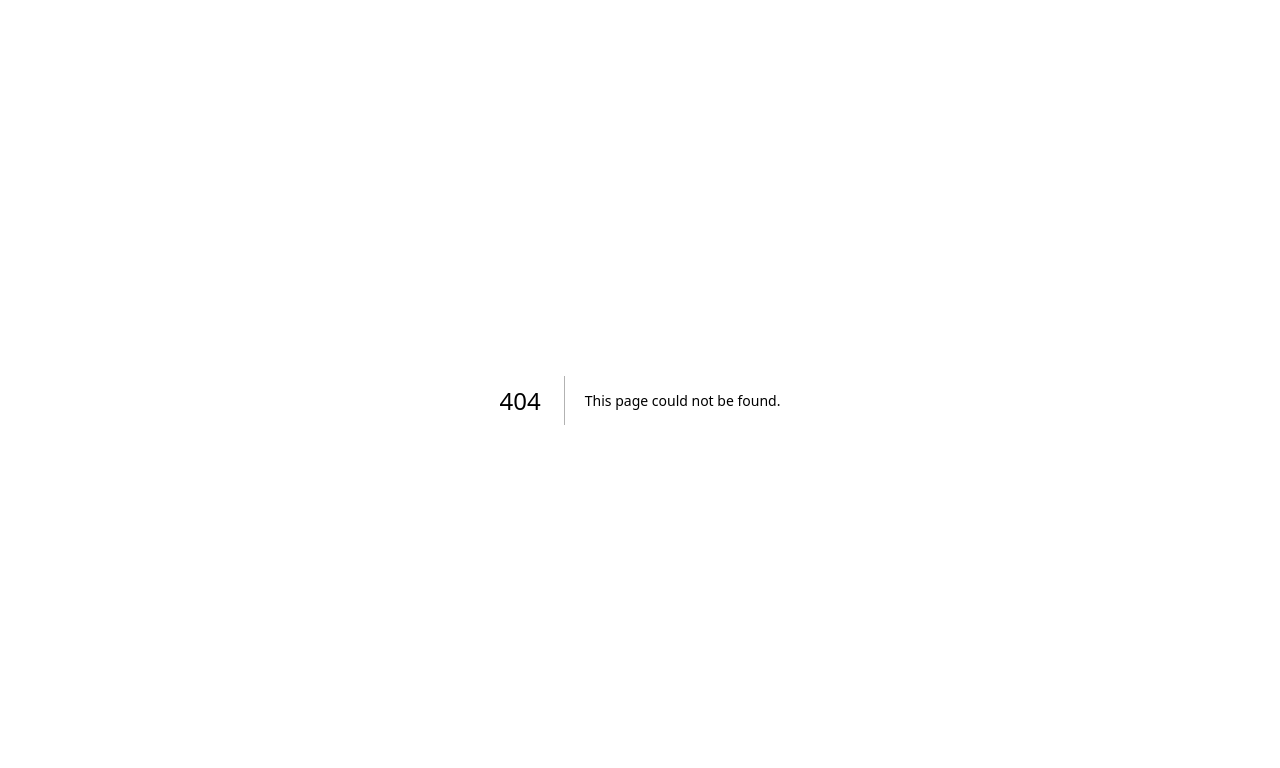
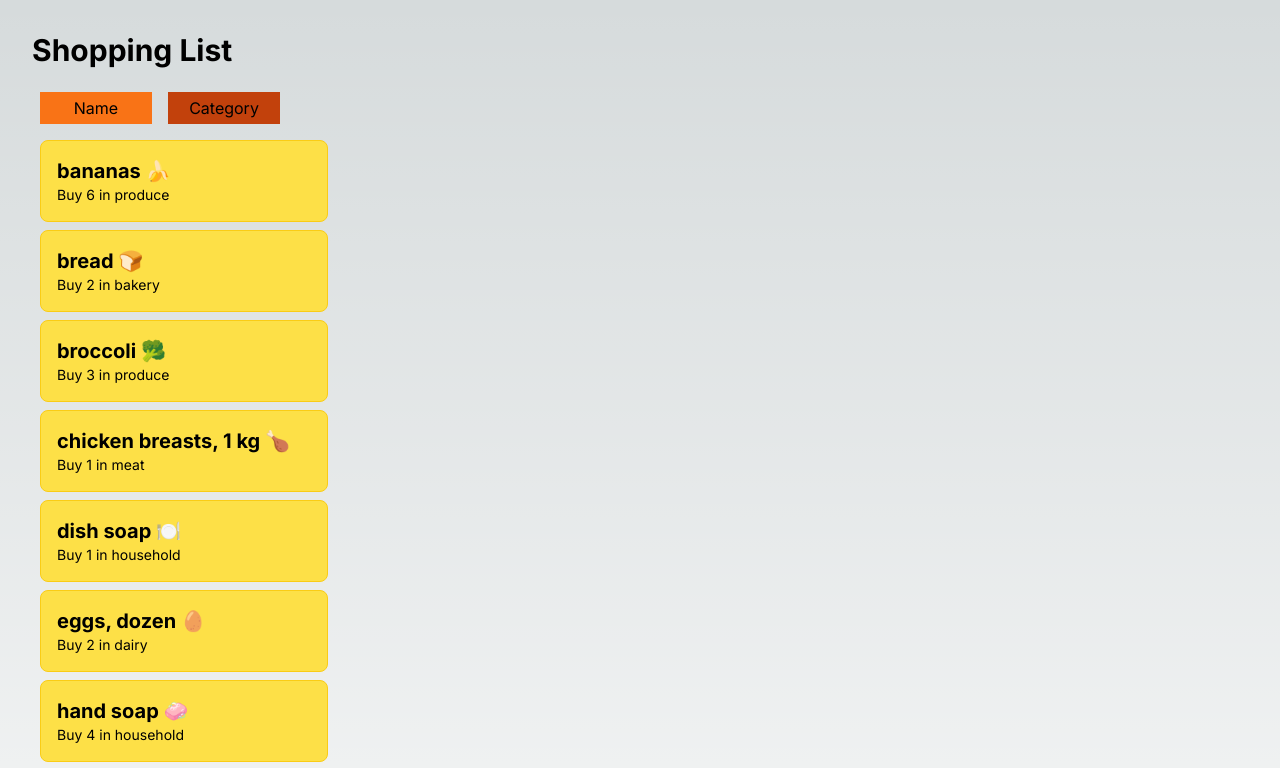
Before and after one commit to khushigaba/cprg306-assignments, a Next.js app: page /week-5 in a window 1280 px wide. Before the commit this address had no page. Shown: the top 768 px of the page. Built offline with nearby package versions, Linux system fonts and the light colour scheme.

Commit message:
Add files via upload

```diff
--- /dev/null
+++ b/app/week-5/item-list.js
@@ -0,0 +1,54 @@
+
+"use client";
+import React, { useState } from "react";
+import Item from "./item";
+import items from "./item.json";
+
+export default function ItemList() {
+  // Initialize state variable
+  const [sortBy, setSortBy] = useState("name");
+
+  let sortedItems = [...items];
+
+  // Sort the items
+  sortedItems.sort((a, b) => {
+    if (sortBy === "name") {
+      return a.name.localeCompare(b.name);
+    } else if (sortBy === "category") {
+      return a.category.localeCompare(b.category);
+    }
+  });
+
+  return (
+    <div>
+      {/* Create sort buttons */}
+      <button
+        class="bg-orange-500 p-1 m-2 w-28"
+        onClick={() => setSortBy("name")}
+      >
+        Name
+      </button>
+      <button
+        class="bg-orange-700 p-1 m-2 w-28"
+        onClick={() => setSortBy("category")}
+      >
+        Category
+      </button>
+
+      {/* Render sorted items */}
+      {sortedItems.map((item) => (
+        <div key={item.id}>
+          <ul>
+            <li class="list-none bg-yellow-300 border border-yellow-400 rounded-lg p-4 m-2 w-72">
+              <h2 class="text-xl font-bold">{item.name}</h2>
+
+              <div class="text-sm">
+                Buy {item.quantity} in {item.category}
+              </div>
+            </li>
+          </ul>
+        </div>
+      ))}
+    </div>
+  );
+}
--- /dev/null
+++ b/app/week-5/item.js
@@ -0,0 +1,15 @@
+
+
+import React from 'react';
+
+const Item = ({ name, quantity, category }) => {
+  return (
+    <li className="list-none bg-yellow-300 border border-yellow-400 rounded-lg p-4 m-2 w-72">
+      <div className="font-bold text-lg text-black">{name}</div>
+      <div className="text-black">Quantity: {quantity}</div>
+      <div className="text-black">Category: {category}</div>
+    </li>
+  );
+};
+
+export default Item;
--- /dev/null
+++ b/app/week-5/item.json
@@ -0,0 +1,75 @@
+
+[
+    {
+      "id": "1h2GJKH12gkHG31h1H",
+      "name": "milk, 4 L 🥛",
+      "quantity": 1,
+      "category": "dairy"
+    },
+    {
+      "id": "2KJH3k2j3H1k2J3K1H",
+      "name": "bread 🍞",
+      "quantity": 2,
+      "category": "bakery"
+    },
+    {
+      "id": "3h2KJH3k2j3H1k2J3",
+      "name": "eggs, dozen 🥚",
+      "quantity": 2,
+      "category": "dairy"
+    },
+    {
+      "id": "4k2J3K1H2GJKH12gk",
+      "name": "bananas 🍌",
+      "quantity": 6,
+      "category": "produce"
+    },
+    {
+      "id": "5H1h1H2KJH3k2j3H",
+      "name": "broccoli 🥦",
+      "quantity": 3,
+      "category": "produce"
+    },
+    {
+      "id": "6H1k2J3K1H2GJKH1",
+      "name": "chicken breasts, 1 kg 🍗",
+      "quantity": 1,
+      "category": "meat"
+    },
+    {
+      "id": "7gkHG31h1H2KJH3k",
+      "name": "pasta sauce 🍝",
+      "quantity": 3,
+      "category": "canned goods"
+    },
+    {
+      "id": "8j3H1k2J3K1H2GJK",
+      "name": "spaghetti, 454 g 🍝",
+      "quantity": 2,
+      "category": "dry goods"
+    },
+    {
+      "id": "9H12gkHG31h1H2KJ",
+      "name": "toilet paper, 12 pack 🧻",
+      "quantity": 1,
+      "category": "household"
+    },
+    {
+      "id": "10H3k2j3H1k2J3K1",
+      "name": "paper towels, 6 pack",
+      "quantity": 1,
+      "category": "household"
+    },
+    {
+      "id": "11k2J3K1H2GJKH12",
+      "name": "dish soap 🍽️",
+      "quantity": 1,
+      "category": "household"
+    },
+    {
+      "id": "12GJKH12gkHG31h1",
+      "name": "hand soap 🧼",
+      "quantity": 4,
+      "category": "household"
+    }
+]
--- /dev/null
+++ b/app/week-5/page.js
@@ -0,0 +1,15 @@
+
+
+import React from 'react';
+import ItemList from './item-list';
+
+const Page = () => {
+  return (
+    <main className="p-8">
+      <h1 className="text-3xl font-bold mb-4">Shopping List</h1>
+      <ItemList />
+    </main>
+  );
+};
+
+export default Page;
```
